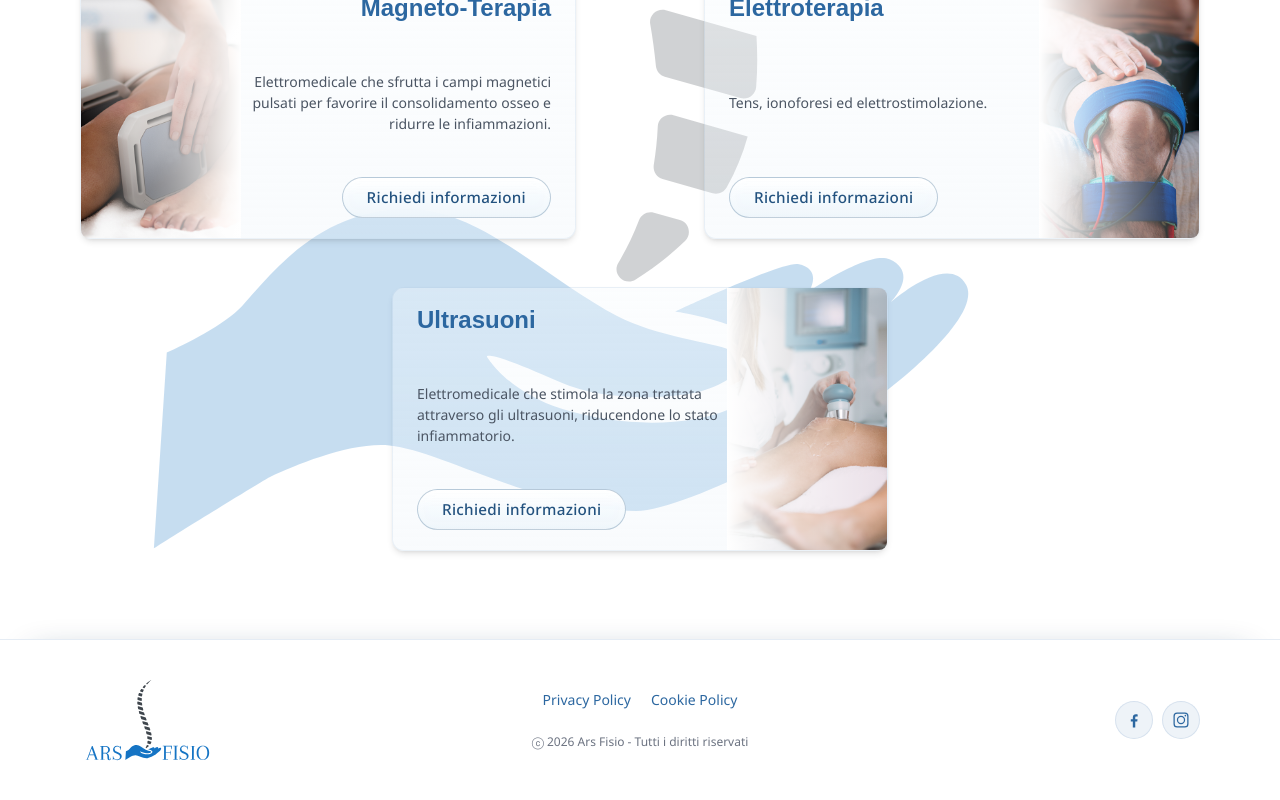
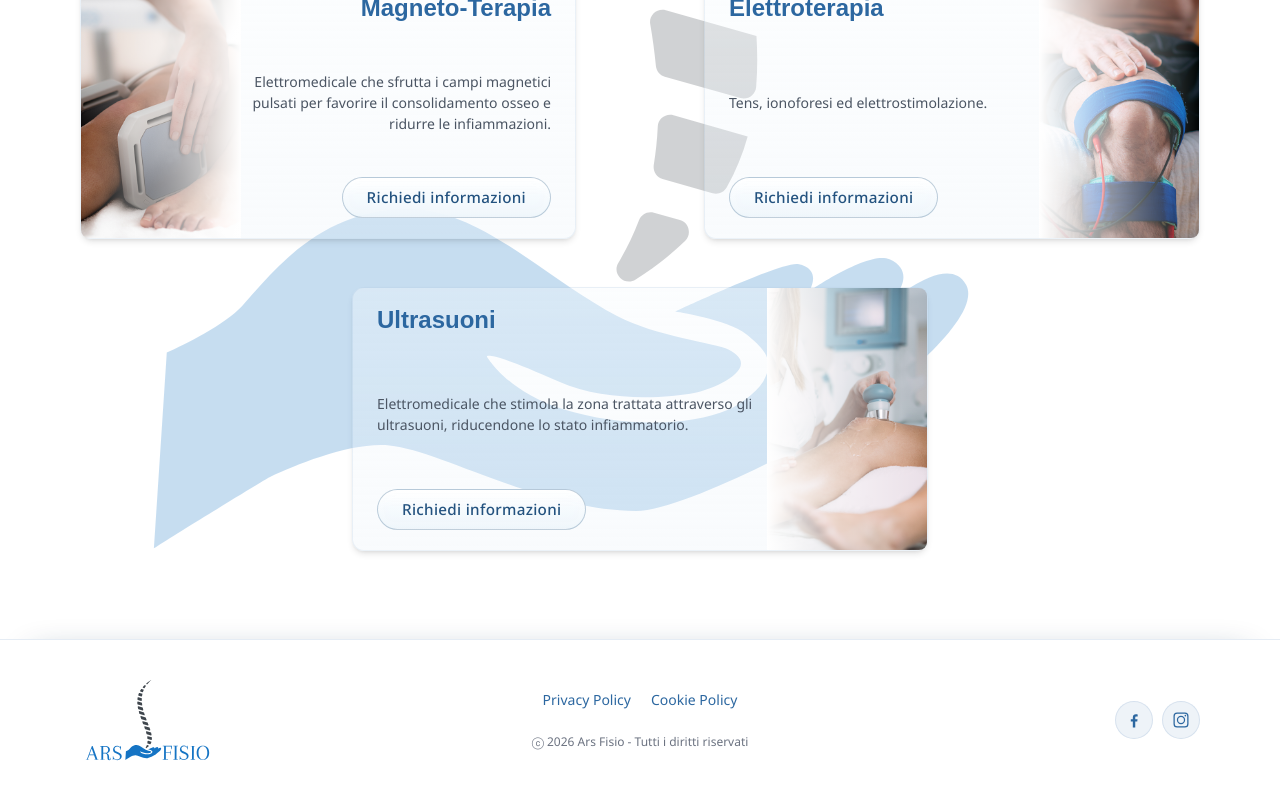
Before and after one commit to rolindaz/ars-fisio, a React (Vite) app: page /servizi in a window 1280 px wide. Shown: the part 1521-2321 px from the top of the page. Built offline with nearby package versions, Linux system fonts and the light colour scheme; a web font is replaced by a local one.

Commit message:
feat: enhance service card styles for improved layout and responsiveness
Co-authored-by: Copilot <copilot@github.com>

```diff
--- a/src/pages/Servizi.jsx
+++ b/src/pages/Servizi.jsx
@@ -55,7 +55,7 @@ export default function Servizi() {
                     key={service.slug}
                     className={isLastOddCard ? "md:col-span-2 md:flex md:justify-center" : ""}
                   >
-                    <div className={isLastOddCard ? "md:w-full md:max-w-[calc((100%-8rem)/2)]" : "w-full"}>
+                    <div className={isLastOddCard ? "w-full md:max-w-[36rem]" : "w-full"}>
                       <ServiceCard
                         {...service}
                         align={align}
```
